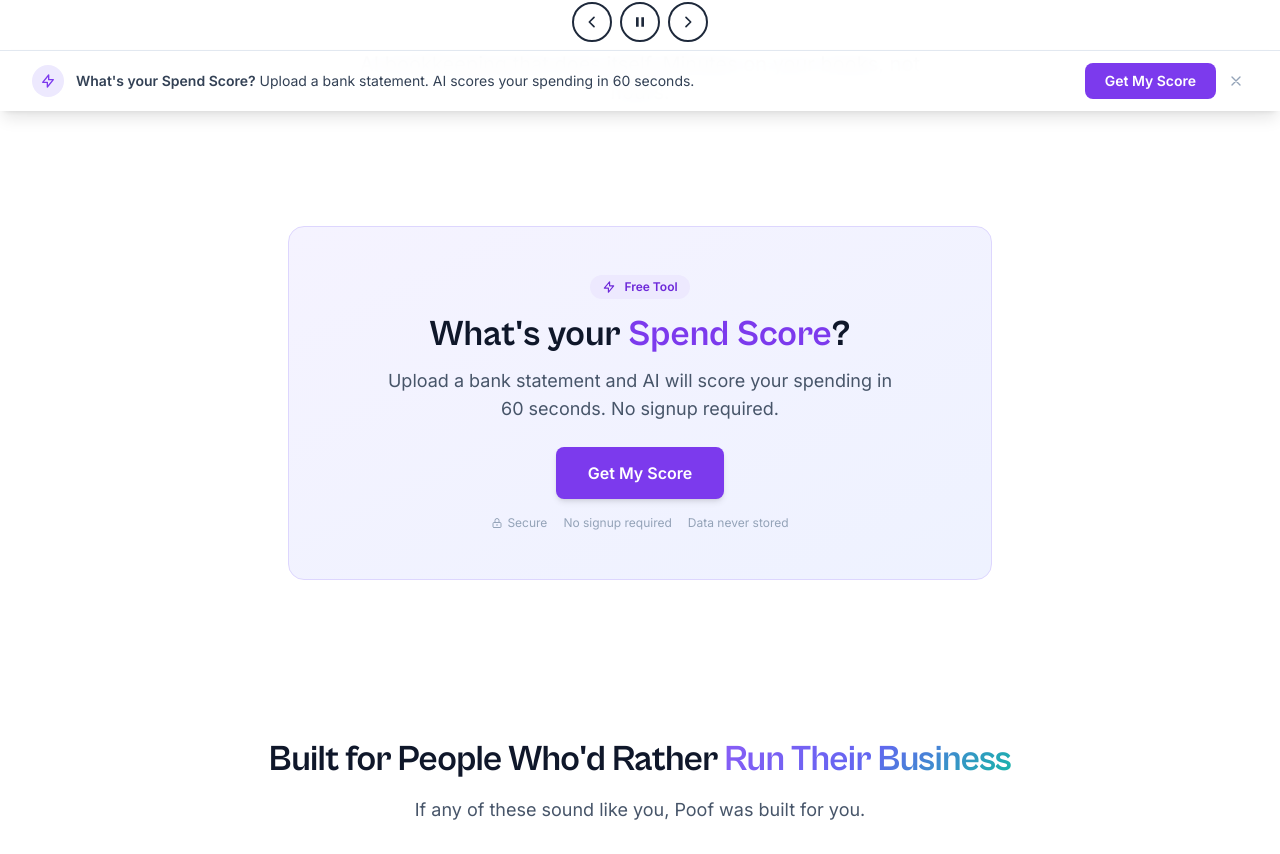
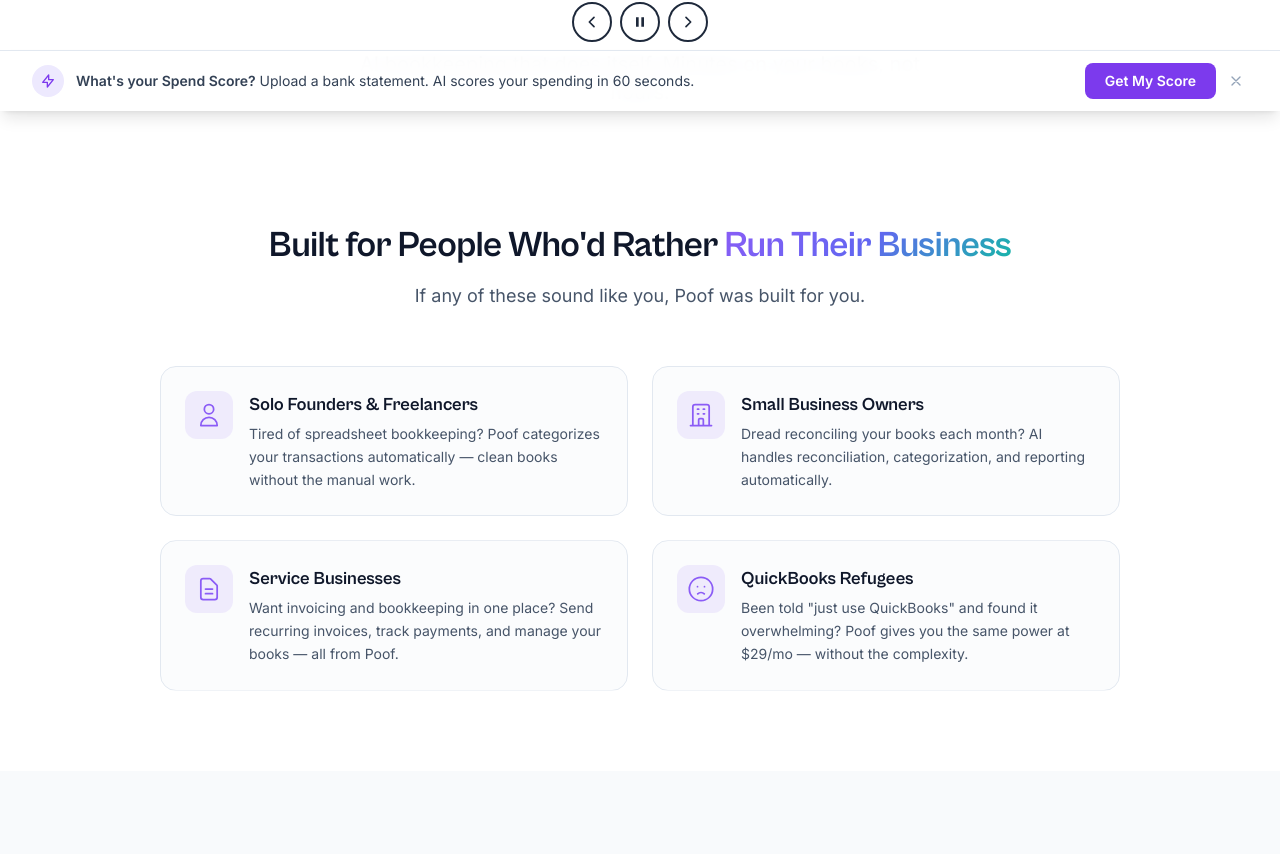
Before and after one commit to SempleLabs/poof-website2, a Next.js app: page / in a window 1280 px wide. Shown: the part 750-1604 px from the top of the page. Built offline with nearby package versions, Linux system fonts and the light colour scheme.

Commit message:
Remove standalone Spend Score section, rely on sticky bar instead
Co-Authored-By: Claude Opus 4.6 (1M context) <noreply@anthropic.com>

```diff
--- a/src/app/page.tsx
+++ b/src/app/page.tsx
@@ -1,6 +1,5 @@
 import Header from '@/components/Header'
 import Hero from '@/components/Hero'
-import SpendScoreSection from '@/components/SpendScoreSection'
 import SpendScoreBar from '@/components/SpendScoreBar'
 import WhoPoofIsFor from '@/components/WhoPoofIsFor'
 import WhatIsPoof from '@/components/WhatIsPoof'
@@ -23,7 +22,6 @@ export default function Home() {
       />
       <Header />
       <Hero />
-      <SpendScoreSection />
       <WhoPoofIsFor />
       <SpendScoreBar />
       <WhatIsPoof />
```
